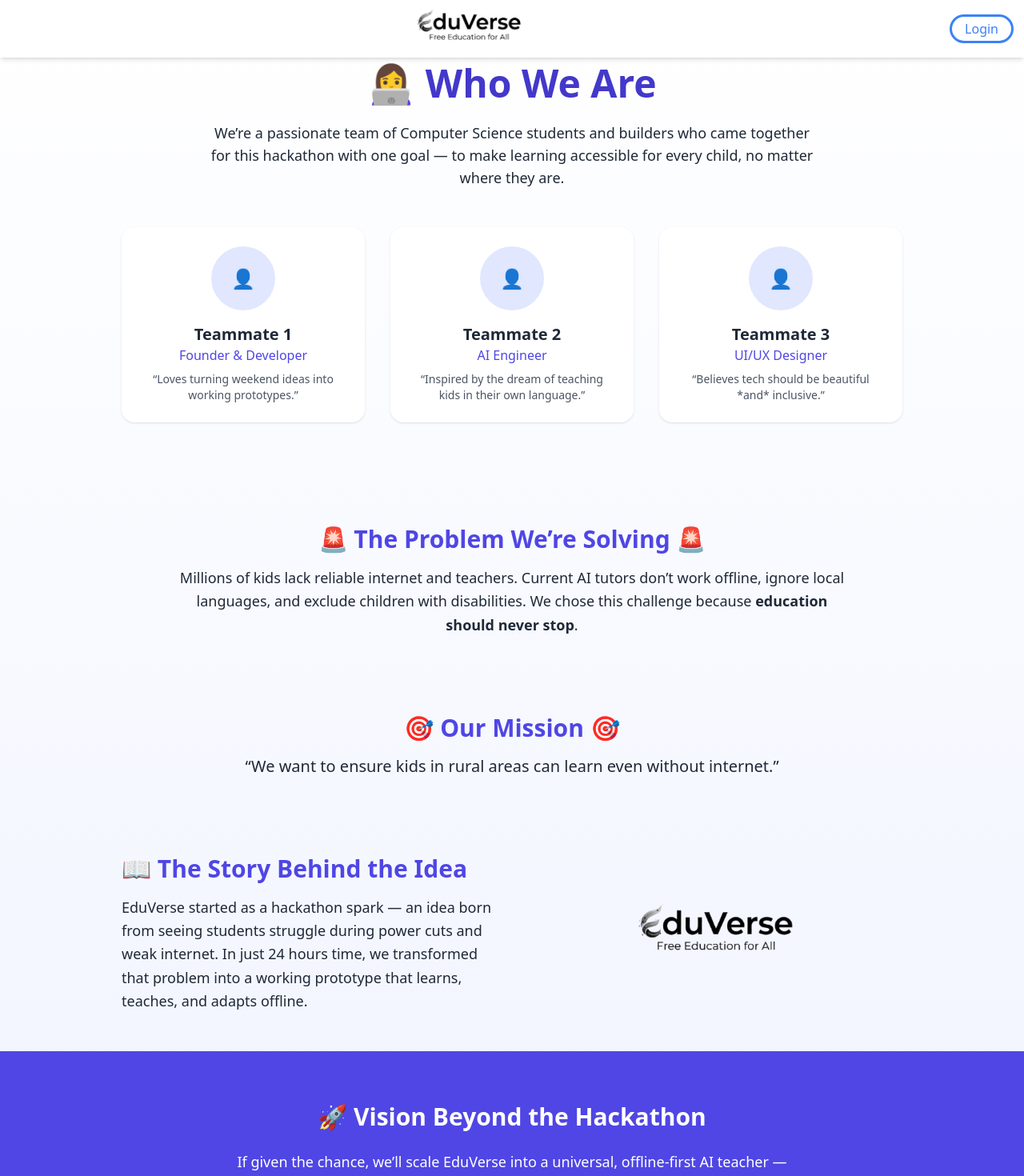
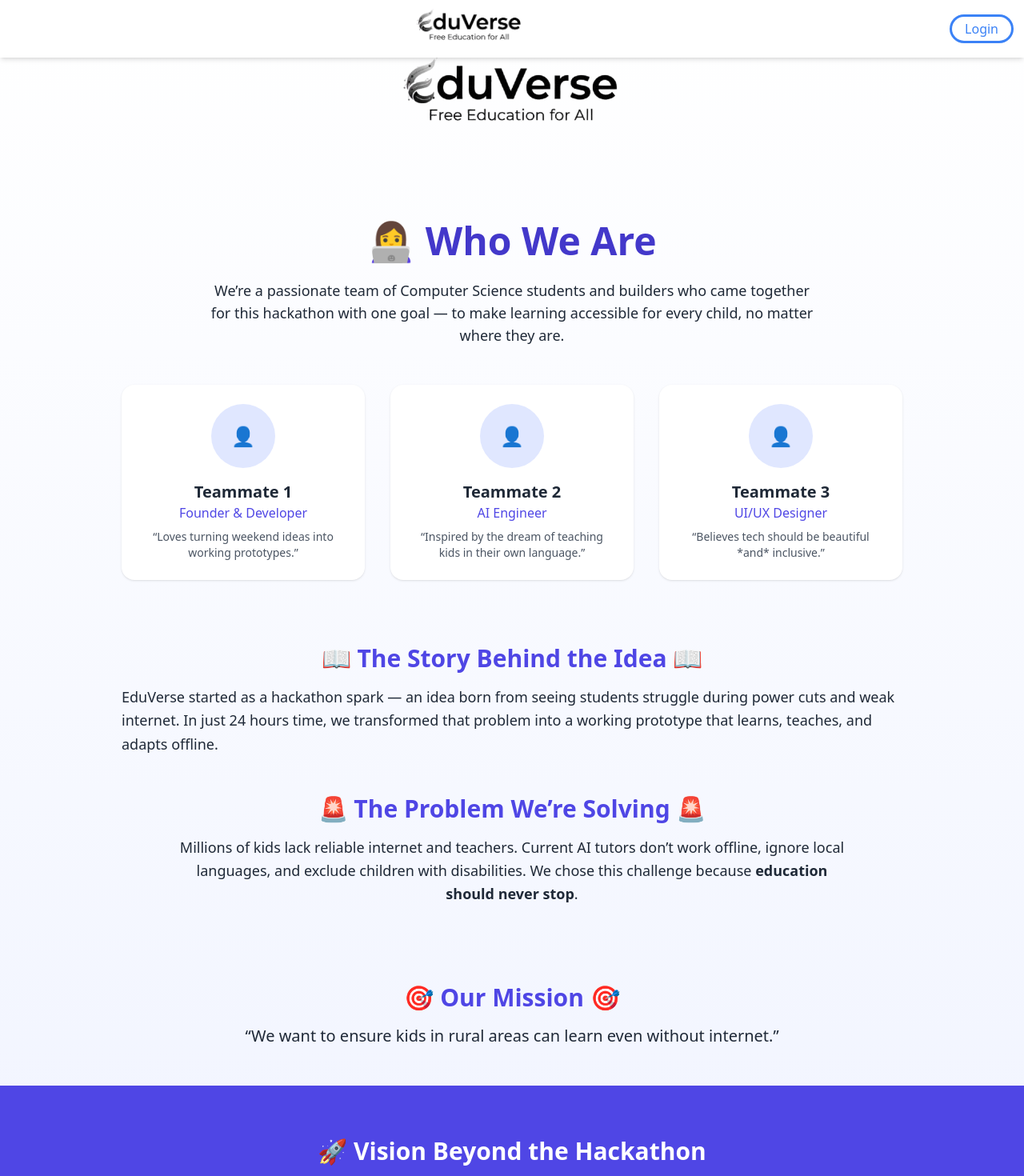
Before and after one commit to rishikesh-babu/EduVerse, a React (Vite) app in the folder client/: page /about in a window 1280 px wide. Shown: the top 1470 px of the page at 80% size. Built offline with nearby package versions, Linux system fonts and the light colour scheme; no server answers.

Commit message:
Changes in About Us

```diff
--- a/client/src/Pages/User/About.jsx
+++ b/client/src/Pages/User/About.jsx
@@ -1,6 +1,11 @@
 export default function AboutPage() {
   return (
     <div className="bg-gradient-to-b from-white to-indigo-50 text-gray-800">
+      <br />
+      <br />
+      <div className="flex justify-center">
+      <img src="/EduVerse.png" alt="EduVerse_Logo" />
+      </div>
       {/* Who We Are */}
       <section className="max-w-5xl mx-auto px-6 py-20 text-center">
         <h1 className="text-5xl font-bold mb-6 text-indigo-700">👩‍💻 Who We Are</h1>
@@ -30,6 +35,19 @@ export default function AboutPage() {
         </div>
       </section>
 
+      {/* Story Behind the Idea */}
+      <section className="max-w-5xl mx-auto px-6 py-12items-center">
+        <div className="space-y-4">
+          <h2 className="text-3xl font-semibold text-indigo-600 text-center">📖 The Story Behind the Idea 📖</h2>
+          <p className="text-lg leading-relaxed">
+            EduVerse started as a hackathon spark — an idea born from seeing
+            students struggle during power cuts and weak internet.
+            In just 24 hours time, we transformed that problem into a working
+            prototype that learns, teaches, and adapts offline.
+          </p>
+        </div>
+      </section>
+
       {/* The Problem */}
       <section className="max-w-4xl mx-auto px-6 py-12 text-center">
         <h2 className="text-3xl font-semibold text-indigo-600 mb-4">🚨 The Problem We’re Solving 🚨</h2>
@@ -47,24 +65,6 @@ export default function AboutPage() {
         <p className="text-xl font-medium">
           “We want to ensure kids in rural areas can learn even without internet.”
         </p>
-      </section>
-
-      {/* Story Behind the Idea */}
-      <section className="max-w-5xl mx-auto px-6 py-12 grid md:grid-cols-2 gap-12 items-center">
-        <div className="space-y-4">
-          <h2 className="text-3xl font-semibold text-indigo-600">📖 The Story Behind the Idea</h2>
-          <p className="text-lg leading-relaxed">
-            EduVerse started as a hackathon spark — an idea born from seeing
-            students struggle during power cuts and weak internet.
-            In just 24 hours time, we transformed that problem into a working
-            prototype that learns, teaches, and adapts offline.
-          </p>
-        </div>
-        <img
-          src="/EduVerse.png"
-          alt="EduVerse Hackathon"
-          className="w-72 mx-auto transform transition duration-500 hover:scale-105"
-        />
       </section>
 
       {/* Vision Beyond Hackathon */}
```
